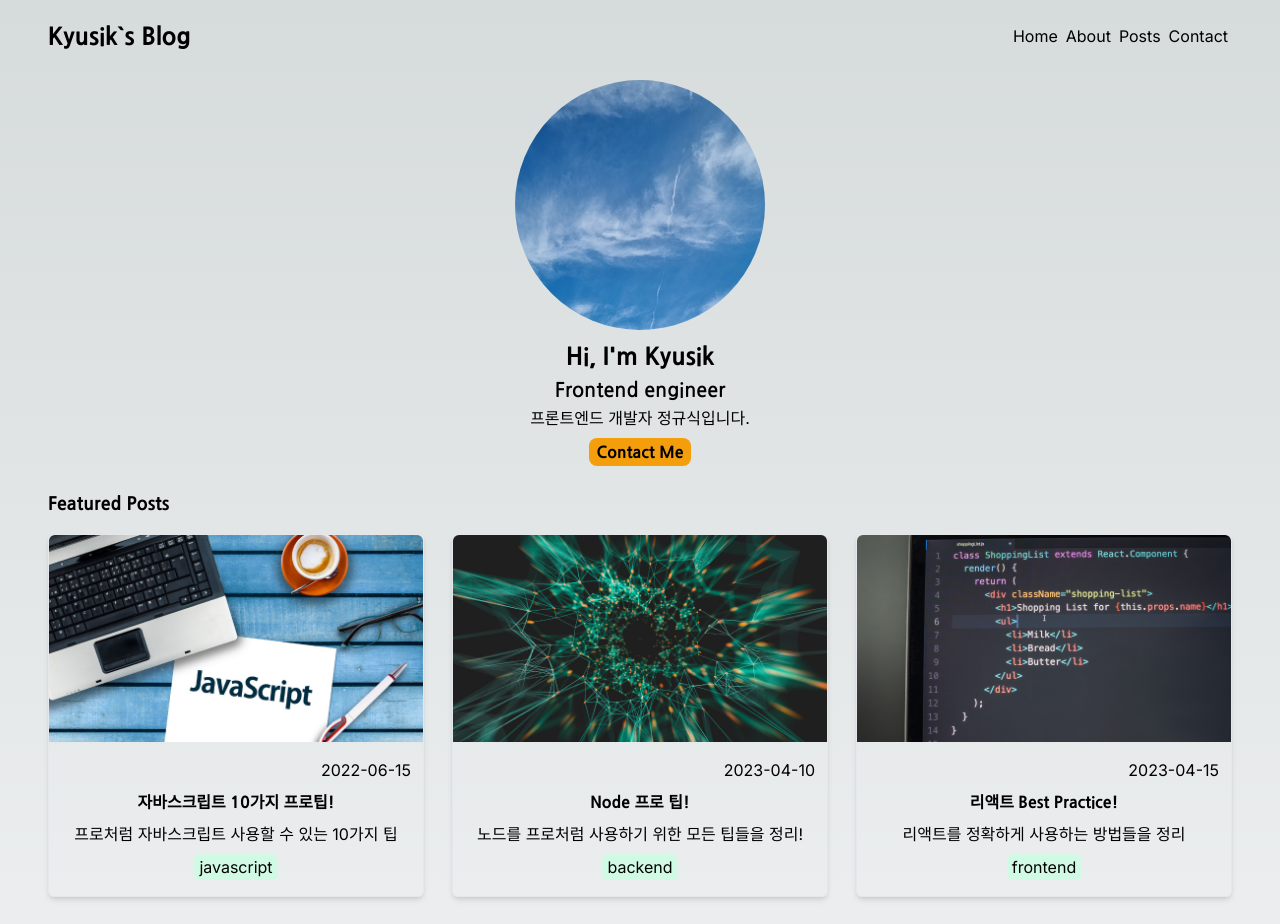
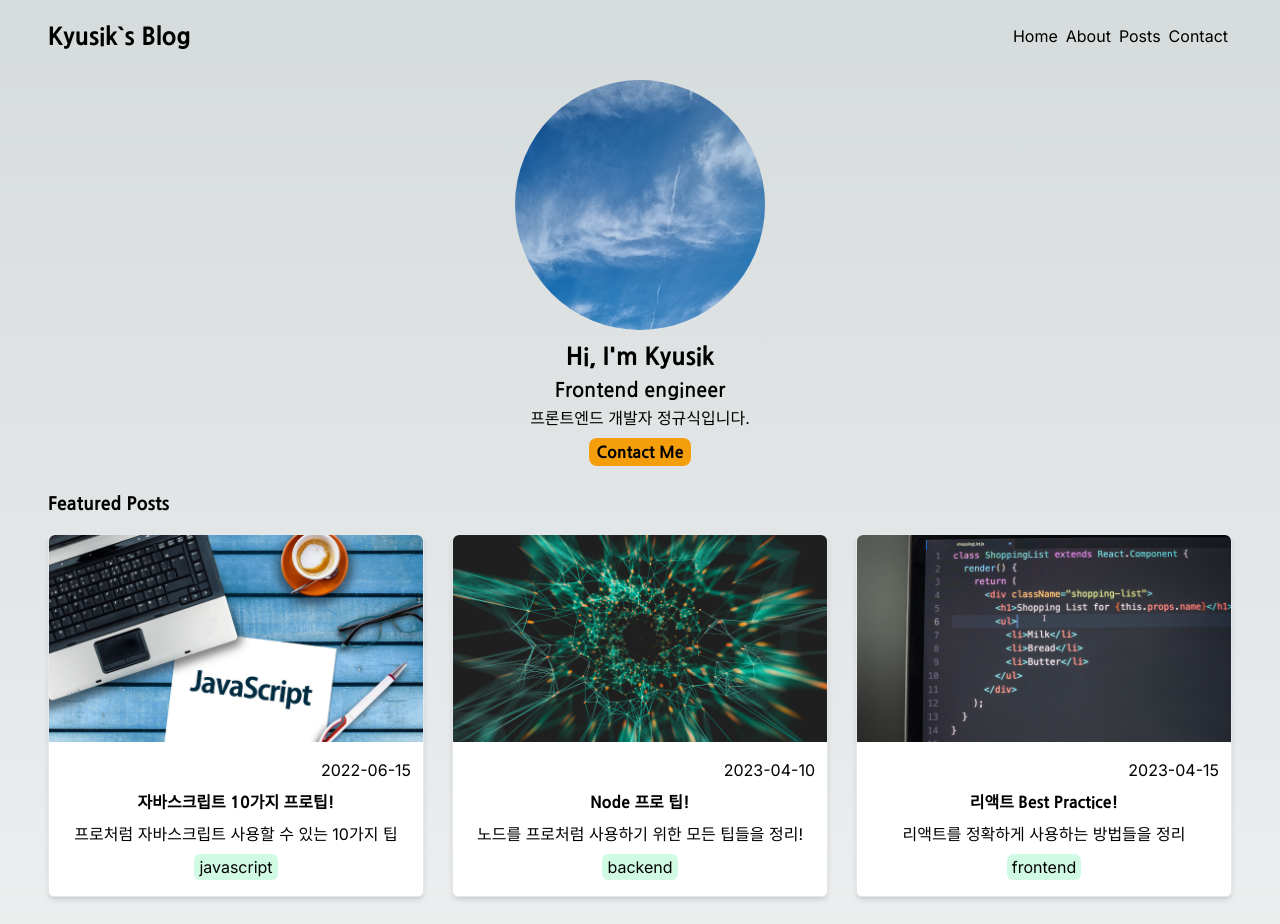
Before and after one commit to starplanter93/next.js_myblog, a Next.js app: page / in a window 1280 px wide. Shown: the top 924 px of the page. Built offline with nearby package versions, Linux system fonts and the light colour scheme.

Commit message:
post 카드 색상 변경

```diff
--- a/src/components/home/Featuredposts.tsx
+++ b/src/components/home/Featuredposts.tsx
@@ -15,7 +15,7 @@ function Featuredposts() {
         {featuredPosts.map(
           ({ title, description, category, date, path }, index) => (
             <li
-              className='border border-solid border-inherit rounded-md shadow-md hover:shadow-lg'
+              className='bg-white border border-solid border-inherit rounded-md shadow-md hover:shadow-lg'
               key={index}
             >
               <Link
--- a/src/components/home/Maincarousel.tsx
+++ b/src/components/home/Maincarousel.tsx
@@ -18,6 +18,7 @@ function MainCarousel() {
     },
     desktop: {
       breakpoint: { max: 3000, min: 800 },
+      //centermode일때에는 items의 수를 조절하는 것으로 item간 간격을 조절할 수 있음
       items: 4,
       // partialVisibilityGutter: 100,
     },
@@ -45,8 +46,8 @@ function MainCarousel() {
       >
         {unfeaturedPosts.map(
           ({ title, description, category, date, path }, index) => (
-            <li
-              className='w-11/12 border border-solid border-inherit rounded-md shadow-md hover:shadow-lg'
+            <div
+              className='w-11/12 bg-white border border-solid border-inherit rounded-md shadow-md hover:shadow-lg'
               key={index}
             >
               <Link
@@ -69,7 +70,7 @@ function MainCarousel() {
                   {category}
                 </div>
               </Link>
-            </li>
+            </div>
           )
         )}
       </Carousel>
```
